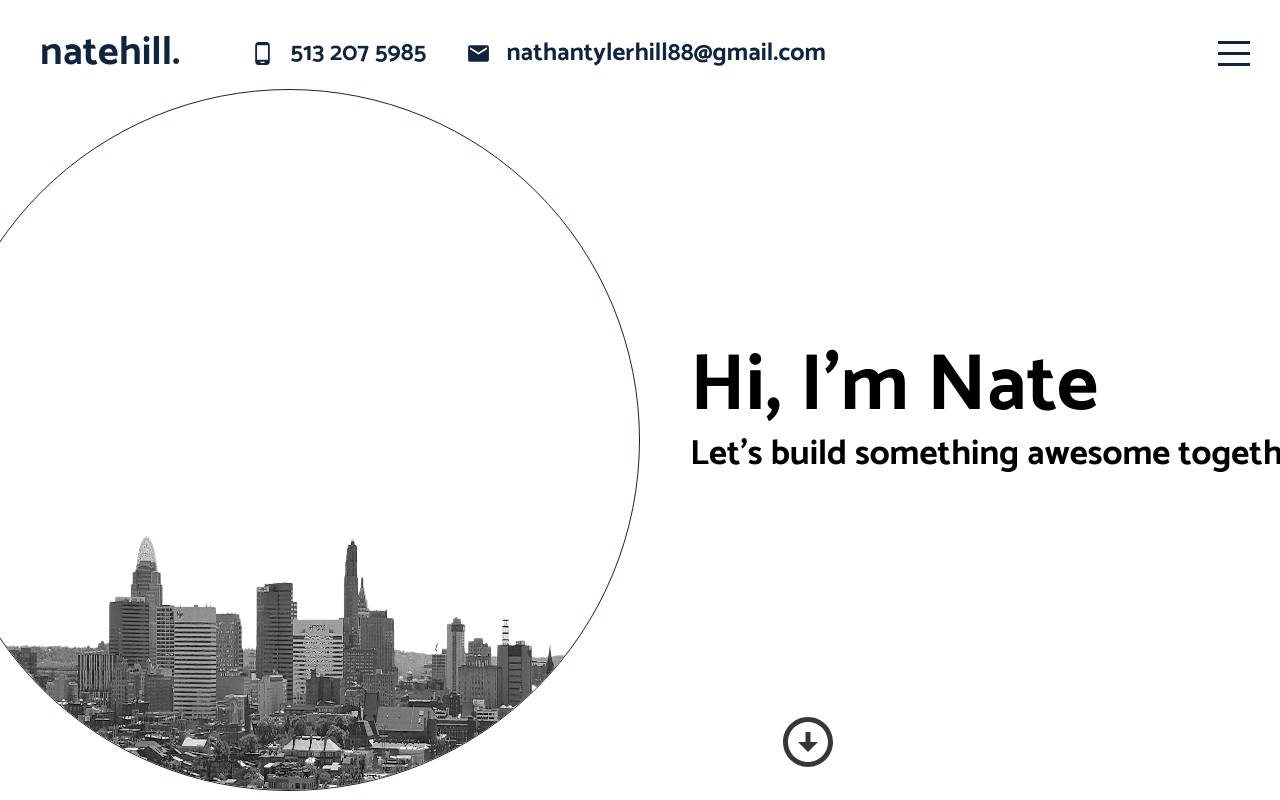
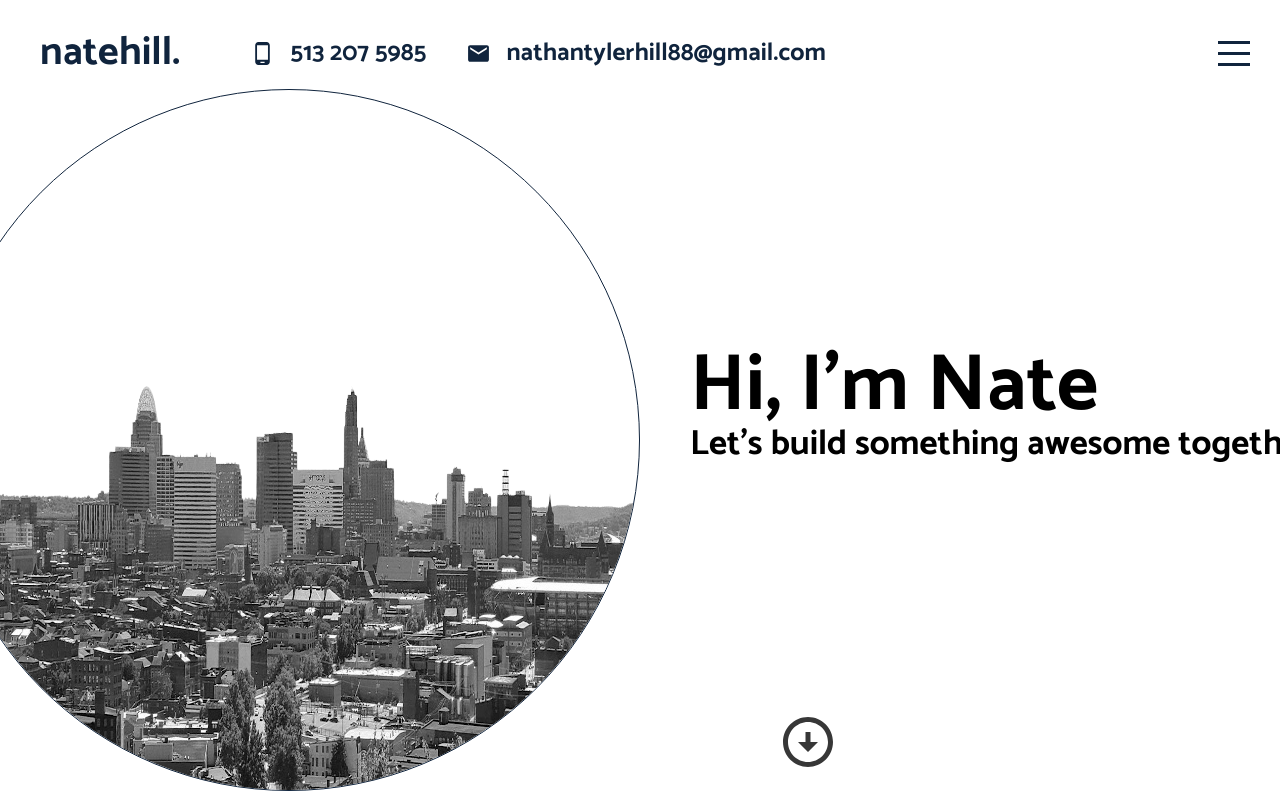
Before and after one commit to estin8/reactportfolio, a React (Create React App) app: page / in a window 1280 px wide. Built offline with nearby package versions, Linux system fonts and the light colour scheme.

Commit message:
intro styling final

```diff
--- a/src/components/intro/intro.scss
+++ b/src/components/intro/intro.scss
@@ -37,7 +37,7 @@
 
             img {
                 width: 100%;
-                transform: translate(0px, 200px);
+                transform: translate(0px, 50px);
                 filter: grayscale(100%);
 
                 &:hover {
@@ -80,7 +80,7 @@
 
             h1 {
                 font-size: 80px;
-                margin: 3px 0;
+                margin: -7px 0;
 
 
                 @include mobile {
```
